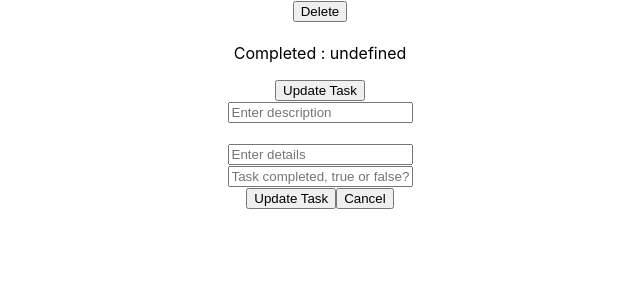
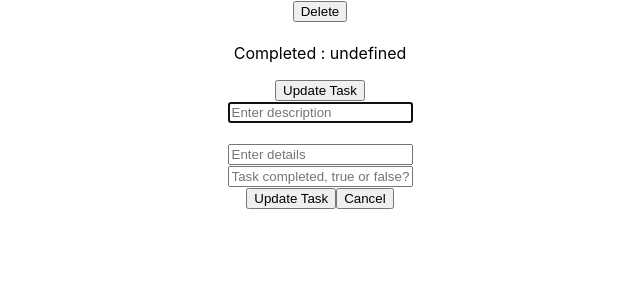
Before and after one commit to elliotkim916/task-manager-client, a React (Create React App) app: page /task/1 in a window 1280 px wide. Both pictures are taken after a click on the button "Update Task". Shown: the top 300 px of the page, without its empty margins (320-960 px from the left). Built offline with nearby package versions, Linux system fonts and the light colour scheme; no server answers.

Commit message:
Added focus to UpdateForm

```diff
--- a/src/components/Forms/UpdateForm.jsx
+++ b/src/components/Forms/UpdateForm.jsx
@@ -1,9 +1,15 @@
-import React from 'react';
+import React, { useRef, useEffect } from 'react';
 import { Formik, Field, Form, ErrorMessage } from 'formik';
 import * as Yup from 'yup';
 import { updateTask } from '../../api';
 
 const UpdateForm = ({ task, setShowUpdateModal, history }) => {
+  const inputEl = useRef(null);
+
+  useEffect(() => {
+    inputEl.current.focus();
+  }, []);
+
   return (
     <Formik
       initialValues={{ description: task.description, details: task.details, completed: task.completed }}
@@ -21,7 +27,7 @@ const UpdateForm = ({ task, setShowUpdateModal, history }) => {
       }}
     >
       <Form>
-        <Field name="description" type="text" placeholder="Enter description"/><br />
+        <Field name="description" type="text" placeholder="Enter description" innerRef={inputEl} /><br />
         <ErrorMessage name="description" /><br/>
         <Field name="details" type="text" placeholder="Enter details" /><br />
         <Field name="completed" type="text" placeholder="Task completed, true or false?"/><br />
```
